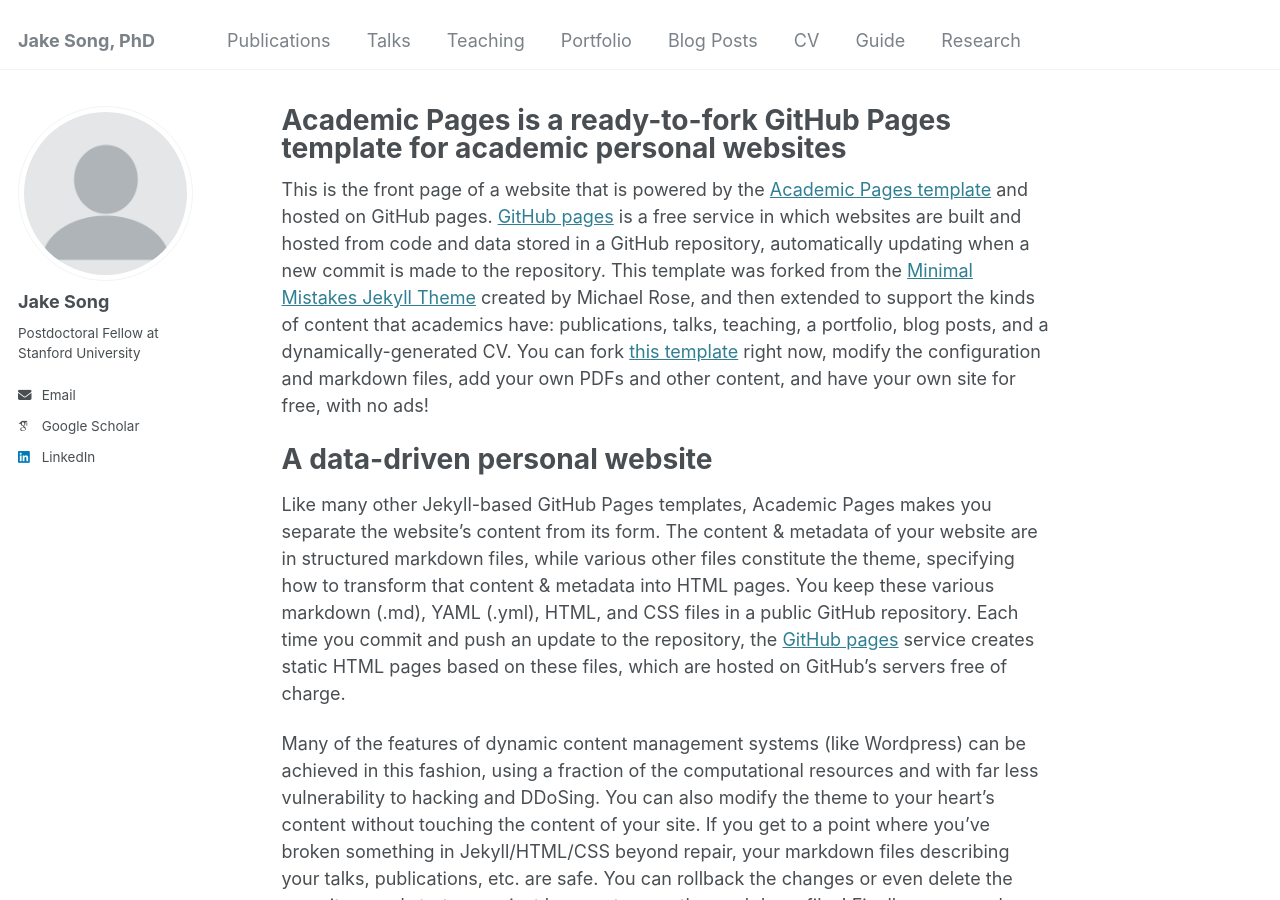
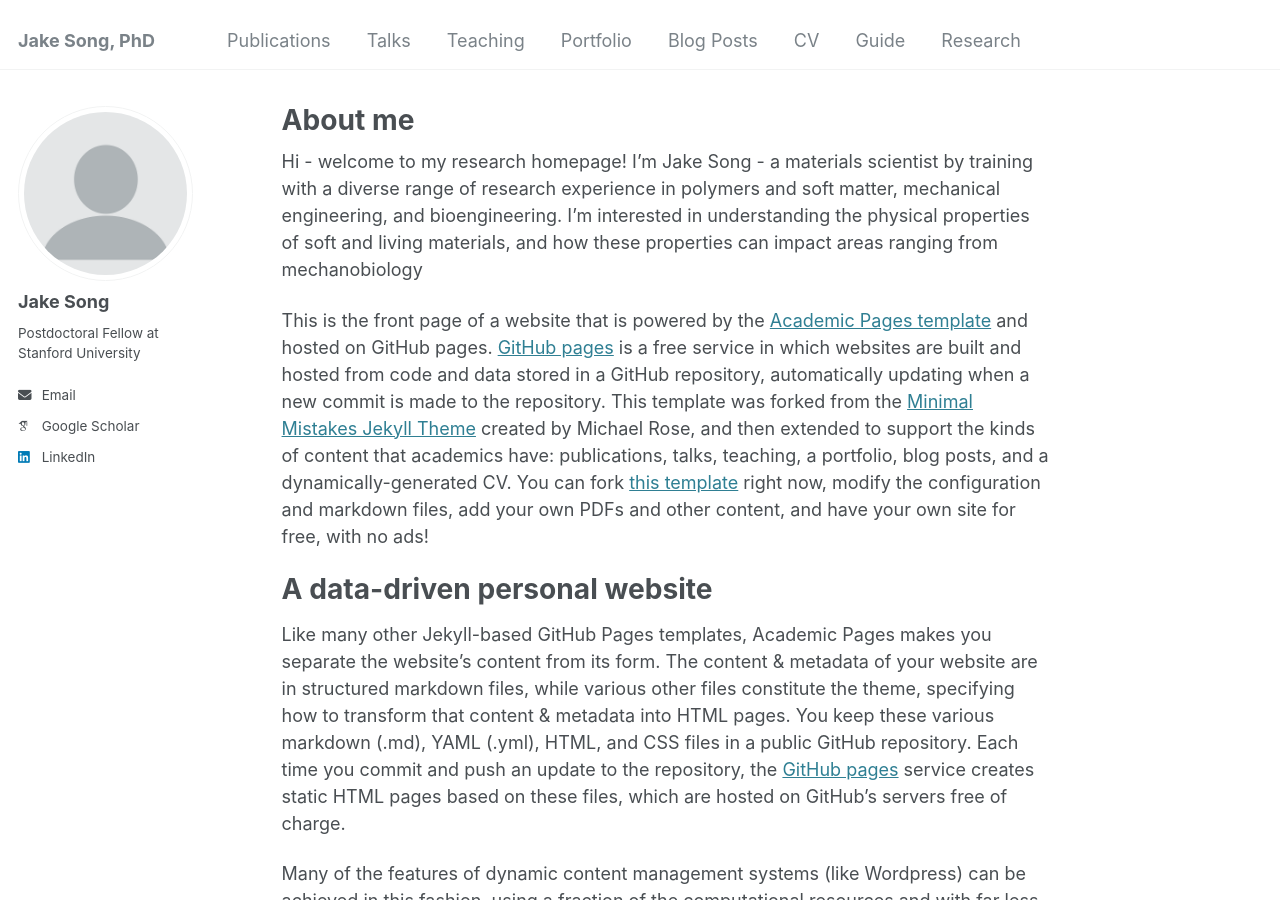
Before and after one commit to jakesong15/jakesong15.github.io, a Jekyll site: the page built from _pages/about.md, in a window 1280 px wide and 900 px high. Built offline with Jekyll 4.4.1, drawn with Linux system fonts in a browser that asks for light colours; some web fonts are replaced.

Commit message:
Update about.md

```diff
--- a/_pages/about.md
+++ b/_pages/about.md
@@ -1,11 +1,13 @@
 ---
 permalink: /
-title: "Academic Pages is a ready-to-fork GitHub Pages template for academic personal websites"
+title: "About me"
 author_profile: true
 redirect_from:
   - /about/
   - /about.html
 ---
+
+Hi - welcome to my research homepage! I'm Jake Song - a materials scientist by training with a diverse range of research experience in polymers and soft matter, mechanical engineering, and bioengineering. I'm interested in understanding the physical properties of soft and living materials, and how these properties can impact areas ranging from mechanobiology
 
 This is the front page of a website that is powered by the [Academic Pages template](https://github.com/academicpages/academicpages.github.io) and hosted on GitHub pages. [GitHub pages](https://pages.github.com) is a free service in which websites are built and hosted from code and data stored in a GitHub repository, automatically updating when a new commit is made to the repository. This template was forked from the [Minimal Mistakes Jekyll Theme](https://mmistakes.github.io/minimal-mistakes/) created by Michael Rose, and then extended to support the kinds of content that academics have: publications, talks, teaching, a portfolio, blog posts, and a dynamically-generated CV. You can fork [this template](https://github.com/academicpages/academicpages.github.io) right now, modify the configuration and markdown files, add your own PDFs and other content, and have your own site for free, with no ads!
 
```
